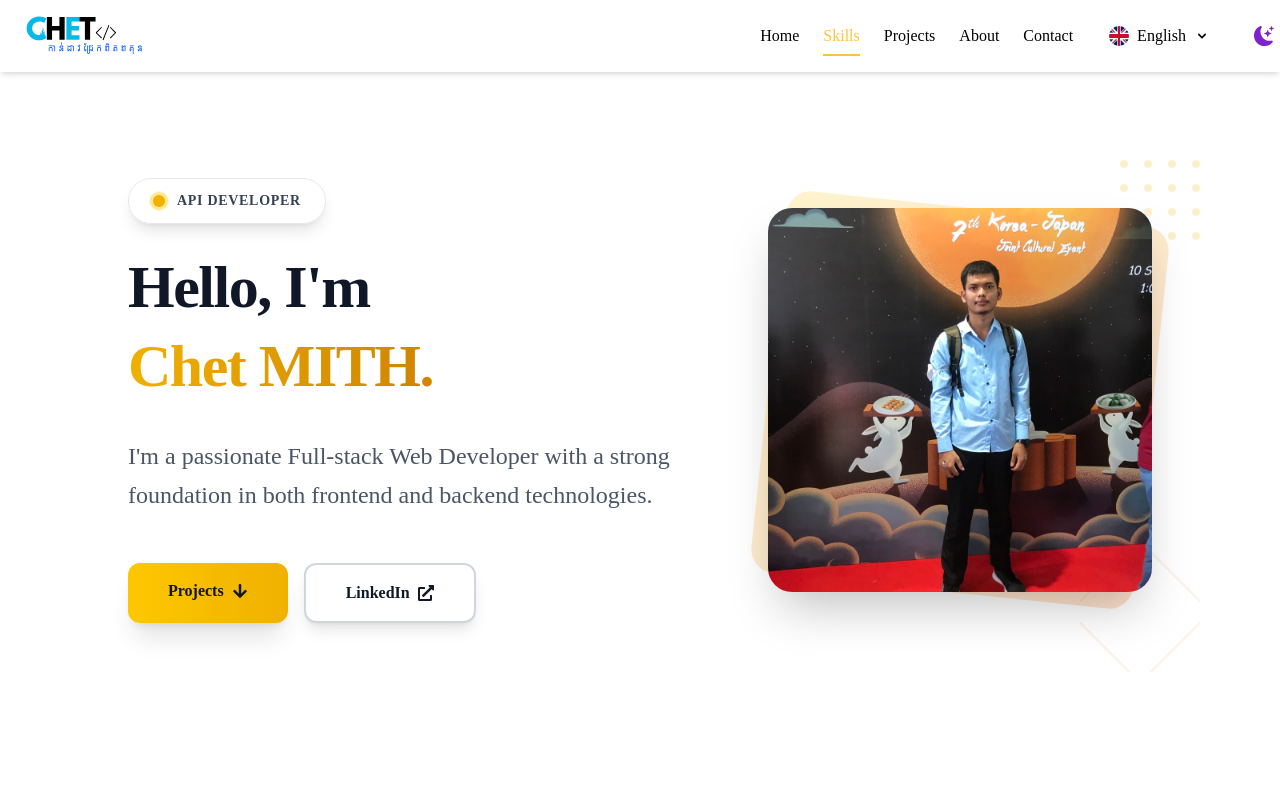
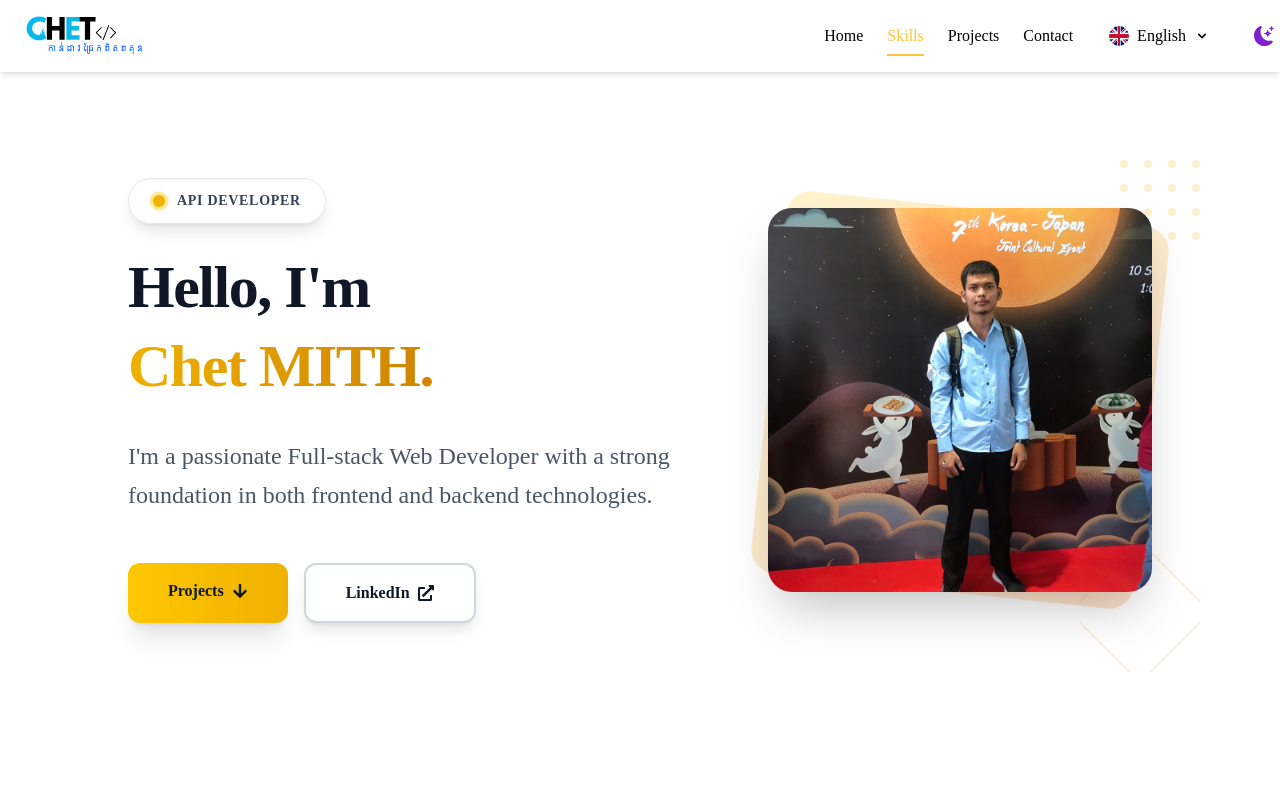
Before and after one commit to Minwook07/chet-portfolio, a React (Vite) app: page / in a window 1280 px wide. Shown: the top 800 px of the page. Built offline with nearby package versions, Linux system fonts and the light colour scheme; a web font is replaced by a local one.

Commit message:
remove timelines

```diff
--- a/public/locales/en/translation.json
+++ b/public/locales/en/translation.json
@@ -3,7 +3,6 @@
 		"home": "Home",
 		"skills": "Skills",
 		"projects": "Projects",
-		"about": "About",
 		"contact": "Contact"
 	},
 	"hero": {
--- a/public/locales/km/translation.json
+++ b/public/locales/km/translation.json
@@ -3,7 +3,6 @@
 		"home": "ទំព័រដើម",
 		"skills": "ជំនាញ",
 		"projects": "គម្រោង",
-		"about": "អំពីខ្ញុំ",
 		"contact": "ទំនាក់ទំនង"
 	},
 	"hero": {
--- a/src/components/layouts/Navbar.jsx
+++ b/src/components/layouts/Navbar.jsx
@@ -6,7 +6,7 @@ import { ImSun } from 'react-icons/im';
 import { BsMoonStarsFill } from 'react-icons/bs';
 
 // Define sections
-const sections = ['home', 'skills', 'projects', 'about', 'contact'];
+const sections = ['home', 'skills', 'projects', 'contact'];
 
 // Define languages with flags
 const languages = {
```
